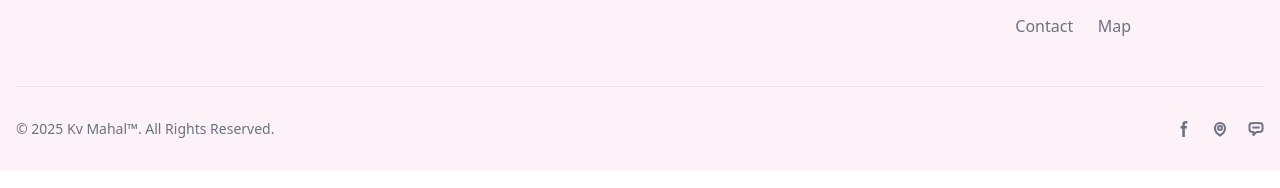
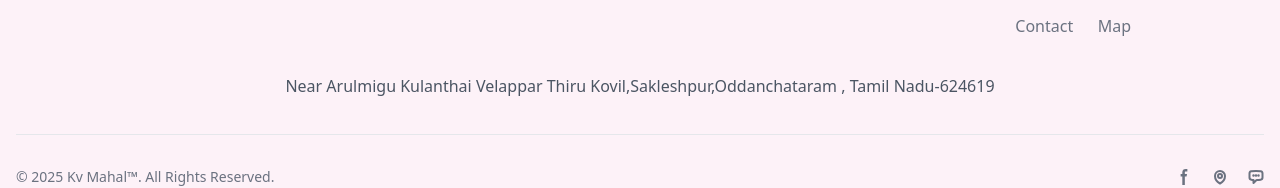
Before and after one commit to kevinkrahul/MHall-Web-Fullstack, a Next.js app: page / in a window 1280 px wide. Shown: the part 2153-2341 px from the top of the page. Built offline with nearby package versions, Linux system fonts and the light colour scheme; no server answers; the database is empty.

Commit message:
Address added on footer

```diff
--- a/src/components/footer-component/footer.tsx
+++ b/src/components/footer-component/footer.tsx
@@ -46,7 +46,10 @@ const Footer = () => {
 
           </div>
         </div>
-        <hr className="my-6 border-gray-200 sm:mx-auto dark:border-gray-700 lg:my-8" />
+        <span className="text-base mt-4 mb-2 text-gray-600 dark:text-gray-300 flex justify-center p-1">
+        Near Arulmigu Kulanthai Velappar Thiru Kovil,Sakleshpur,Oddanchataram , Tamil Nadu-624619
+        </span>
+        <hr className="mb-6 border-gray-200 sm:mx-auto dark:border-gray-700 lg:my-8" />
         <div className="sm:flex sm:items-center sm:justify-between">
           <span className="text-sm text-gray-500 sm:text-center dark:text-gray-400">
             © 2025{" "}
```
